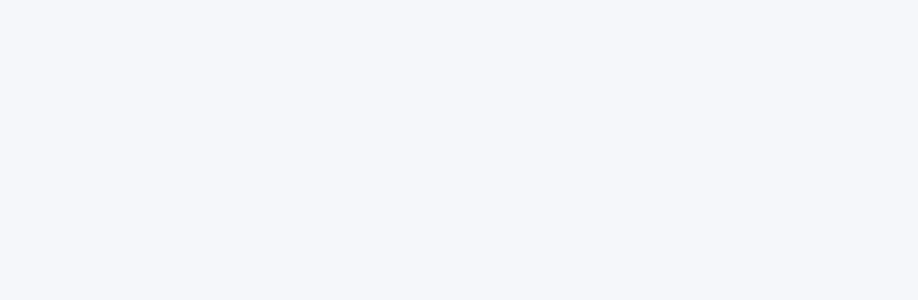
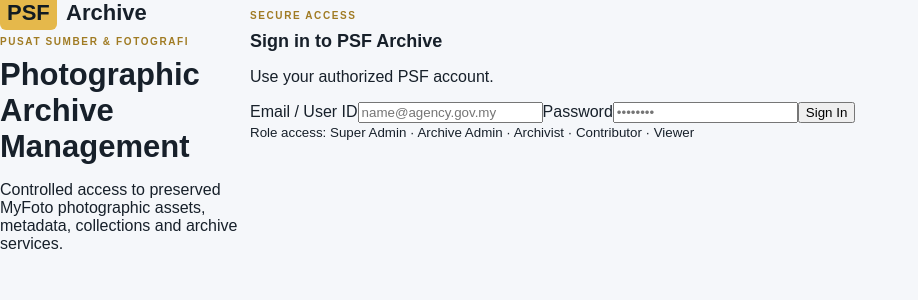
Before and after one commit to almunirah/psf-archive, a Next.js app: page /sign-in in a window 1280 px wide. Before the commit this address had no page. Shown: the top 300 px of the page, without its empty margins (0-918 px from the left). Built offline with nearby package versions, Linux system fonts and the light colour scheme.

Commit message:
feat: add PSF Archive sign-in interface

```diff
--- /dev/null
+++ b/app/sign-in/page.tsx
@@ -0,0 +1,23 @@
+export default function SignInPage() {
+  return (
+    <main className="auth-shell">
+      <section className="auth-brand">
+        <div className="brand"><span>PSF</span> Archive</div>
+        <p className="eyebrow">PUSAT SUMBER & FOTOGRAFI</p>
+        <h1>Photographic Archive Management</h1>
+        <p>Controlled access to preserved MyFoto photographic assets, metadata, collections and archive services.</p>
+      </section>
+      <section className="auth-card">
+        <p className="eyebrow">SECURE ACCESS</p>
+        <h2>Sign in to PSF Archive</h2>
+        <p className="muted">Use your authorized PSF account.</p>
+        <form>
+          <label>Email / User ID<input type="text" name="identity" autoComplete="username" placeholder="name@agency.gov.my" /></label>
+          <label>Password<input type="password" name="password" autoComplete="current-password" placeholder="••••••••" /></label>
+          <button type="button">Sign In</button>
+        </form>
+        <small>Role access: Super Admin · Archive Admin · Archivist · Contributor · Viewer</small>
+      </section>
+    </main>
+  );
+}
```
